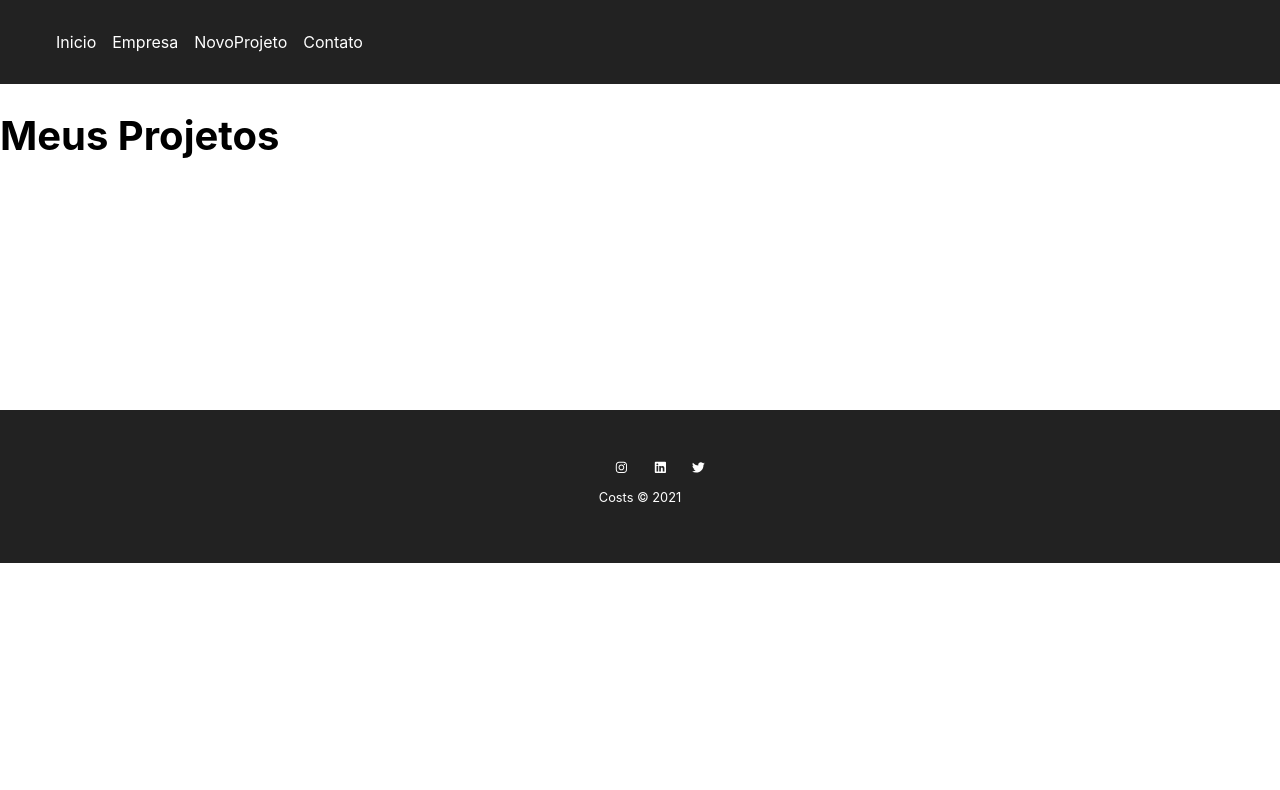
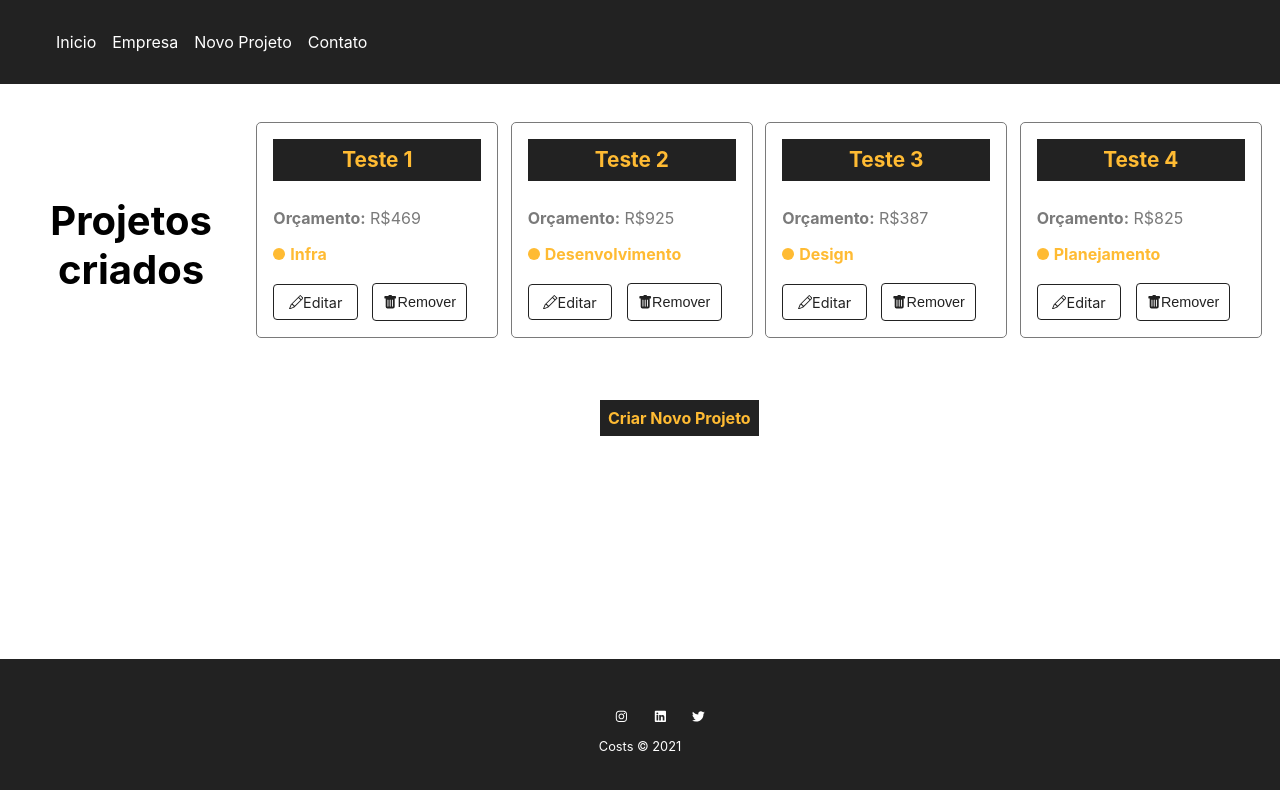
Before and after one commit to anagdinizp/Gerenciador-De-Projetos, a React (Create React App) app: page /Projetos in a window 1280 px wide. Shown: the top 790 px of the page. Built offline with nearby package versions, Linux system fonts and the light colour scheme; data requests are answered from the project's data file.

Commit message:
Cards dos projetos criados

```diff
--- a/db.json
+++ b/db.json
@@ -1,17 +1,17 @@
 {
   "projetos": [
     {
-      "name": "yago",
-      "custos": "22",
+      "name": "Teste 1",
+      "custos": "469",
       "categorias": {
-        "id": "3",
-        "name": "Design"
+        "id": "1",
+        "name": "Infra"
       },
       "id": 1
     },
     {
-      "name": "projeto teste",
-      "custos": "5435453",
+      "name": "Teste 2",
+      "custos": "925",
       "categorias": {
         "id": "2",
         "name": "Desenvolvimento"
@@ -19,112 +19,22 @@
       "id": 2
     },
     {
-      "name": "Python | HTML5 | CSS3 | JavaScript",
-      "custos": "5664",
+      "name": "Teste 3",
+      "custos": "387",
       "categorias": {
-        "id": "2",
-        "name": "Desenvolvimento"
+        "id": "3",
+        "name": "Design"
       },
       "id": 3
     },
     {
-      "name": "teste",
-      "custos": "5464524",
+      "name": "Teste 4",
+      "custos": "825",
       "categorias": {
-        "id": "1",
-        "name": "Infra"
+        "id": "4",
+        "name": "Planejamento"
       },
       "id": 4
-    },
-    {
-      "name": "yago",
-      "custos": "3434",
-      "categorias": {
-        "id": "3",
-        "name": "Design"
-      },
-      "id": 5
-    },
-    {
-      "name": "projeto teste",
-      "custos": "35345",
-      "categorias": {
-        "id": "1",
-        "name": "Infra"
-      },
-      "id": 6
-    },
-    {
-      "name": "Mãe",
-      "custos": "64565474",
-      "categorias": {
-        "id": "2",
-        "name": "Desenvolvimento"
-      },
-      "id": 7
-    },
-    {
-      "name": "mais um",
-      "custos": "435353",
-      "categorias": {
-        "id": "2",
-        "name": "Desenvolvimento"
-      },
-      "id": 8
-    },
-    {
-      "name": "fdgdfgd",
-      "custos": "234324",
-      "categorias": {
-        "id": "3",
-        "name": "Design"
-      },
-      "id": 9
-    },
-    {
-      "name": "Ana Gabriela Diniz Pimentel",
-      "custos": "3434",
-      "categorias": {
-        "id": "1",
-        "name": "Infra"
-      },
-      "id": 10
-    },
-    {
-      "name": "Python | HTML5 | CSS3 | JavaScript",
-      "custos": "242",
-      "categorias": {
-        "id": "1",
-        "name": "Infra"
-      },
-      "id": 11
-    },
-    {
-      "name": "projeto da sua mae",
-      "custos": "242342342",
-      "categorias": {
-        "id": "2",
-        "name": "Desenvolvimento"
-      },
-      "id": 12
-    },
-    {
-      "name": "Python | HTML5 | CSS3 | JavaScript",
-      "custos": "5454",
-      "categorias": {
-        "id": "2",
-        "name": "Desenvolvimento"
-      },
-      "id": 13
-    },
-    {
-      "name": "yago cheiroso",
-      "custos": "222222",
-      "categorias": {
-        "id": "3",
-        "name": "Design"
-      },
-      "id": 14
     }
   ],
   "categorias": [
--- a/src/Componentes/Layout/Navbar/Navbar.js
+++ b/src/Componentes/Layout/Navbar/Navbar.js
@@ -9,7 +9,7 @@ const Navbar = () => {
                 <Ul>
                     <Li><A href="/">Inicio</A></Li>
                     <Li><A href="/Empresa">Empresa</A></Li>
-                    <Li><A href="/NovoProjeto">NovoProjeto</A></Li>
+                    <Li><A href="/NovoProjeto">Novo Projeto</A></Li>
                     <Li><A href="/Contato">Contato</A></Li>
                 </Ul>
             </Container>
--- a/src/Componentes/Paginas/Inicio/style.js
+++ b/src/Componentes/Paginas/Inicio/style.js
@@ -17,10 +17,14 @@ export const Link = styled.a`
     padding: 0.5em;
     :hover {
         cursor: pointer;
+        color: white;
     }
 `;
 
 export const H1 = styled.h1`
     font-size: 2.5em;
     margin-bottom:  0.5em;
+    text-align: center;
+    margin-right: 0.5em;
+    margin-top: 2em;
 `;
--- a/src/Componentes/Paginas/Projetos/Projetos.js
+++ b/src/Componentes/Paginas/Projetos/Projetos.js
@@ -1,12 +1,45 @@
-import { Projects } from './style';
-import { H1 } from "../Inicio/style";
+import api from '../../../Services/api';
+import { useState, useEffect } from 'react';
+import { ContainerProjetos, Titulo, Caixa, Ahref} from './style';
+import { H1} from "../Inicio/style";
+import CardDoProjeto from '../../Projeto/CardDoProjeto/CardDoProjeto';
 
 const Projetos = () => {
+    const [projetos, setProjetos] = useState("")
+
+    useEffect(() => {
+        api
+            .get("/projetos")
+            .then((dados) => {
+                setProjetos(dados.data)
+            })
+            .catch((err) => {
+                console.error(err)
+            });
+    }, [])
 
     return(
-        <Projects>
-            <H1>Meus Projetos</H1>
-        </Projects>
+        <>
+            <ContainerProjetos>
+                <Titulo>
+                    <H1>Projetos criados</H1>
+                    {projetos.length > 0 &&
+                projetos.map((projeto) => (
+                    <CardDoProjeto
+                    id={projeto.id}
+                    name={projeto.name}
+                    custos={projeto.custos}
+                    categorias={projeto.categorias.name}
+                    key={projeto.id}
+                    ></CardDoProjeto>
+                ))}
+                </Titulo>
+            </ContainerProjetos>
+            <Caixa>
+                <Ahref href='/NovoProjeto'>Criar Novo Projeto</Ahref>
+
+            </Caixa>
+        </>
     );
 };
 
--- a/src/Componentes/Paginas/Projetos/style.js
+++ b/src/Componentes/Paginas/Projetos/style.js
@@ -1,5 +1,29 @@
 import styled from 'styled-components';
 
-export const Projects = styled.div`
+export const ContainerProjetos = styled.div`
+    padding: 2em;
+`;
 
+export const Titulo = styled.div`
+    display: flex;
+    justify-content: space-between;
+    margin-bottom: 2em;
+    align-items: left;
 `;
+
+export const Caixa = styled.div`
+    justify-content: flex-start;
+`;
+
+export const Ahref = styled.a`
+    font-weight: bold;
+    color: #ffbb33;
+    text-decoration: none;
+    background-color: #222;
+    padding: 0.5em;
+    margin-left: 600px;
+    :hover {
+        cursor: pointer;
+        color: white;
+    }
+`;
--- /dev/null
+++ b/src/Componentes/Projeto/CardDoProjeto/CardDoProjeto.js
@@ -0,0 +1,27 @@
+import {Card, H4, P, Funcionalidades, Span, Bolinha, Categorias, ALink, BotaoCard} from './style'
+import {BsPencil, BsFillTrashFill} from 'react-icons/bs';
+
+const CardDoProjeto = ({name, id, categorias, custos, removerProjeto}) => {
+    return(
+        <Card>
+            <H4>{name}</H4>
+            <P>
+                <Span>Orçamento:</Span> R${custos}
+            </P>
+            <Categorias>
+                <Bolinha></Bolinha> {categorias}
+            </Categorias>
+            <Funcionalidades>
+                <ALink href='/'>
+                    <BsPencil/> Editar
+                </ALink>
+                <BotaoCard>
+                    <BsFillTrashFill/> Remover
+                </BotaoCard>
+            </Funcionalidades>
+        </Card>
+    );
+
+};
+
+export default CardDoProjeto;
--- /dev/null
+++ b/src/Componentes/Projeto/CardDoProjeto/style.js
@@ -0,0 +1,91 @@
+import styled from 'styled-components';
+
+export const Card = styled.div`
+    padding: 1em;
+    border: 1px solid #7a7a7a;
+    border-radius: 5px;
+    width: 25%;
+    margin: 0.5%
+`;
+
+export const P = styled.p`
+    color: #7a7a7a;
+    margin-bottom: 1em;
+`;
+
+export const Funcionalidades = styled.div`
+    margin-top: 1.2em;
+    display: flex;
+    align-items: center;
+`;
+
+export const H4 = styled.h4`
+    background-color: #222;
+    color: #FFBB33;
+    padding: 0.4em;
+    margin-bottom: 1.3em;
+    font-size: 1.3em;
+    text-align: center;
+    margin-top: 0;
+`;
+
+export const Span = styled.span`
+    font-weight: bold;
+`;
+
+export const Categorias = styled.p`
+    display: flex;
+    align-items: center;
+    color: #ffbb33;
+    font-weight: bold;
+`;
+
+export const Bolinha = styled.span`
+    display: block;
+    width: 12px;
+    height: 12px;
+    border-radius: 50%;
+    background-color: #ffbb33;
+    margin-right: 5px;
+`;
+
+export const ALink = styled.a`
+    text-decoration: none;
+    border: none;
+    background-color: #fff;
+    color: #222;
+    font-size: 0.9em;
+    padding: 0.6em 1em;
+    margin-right: 1em;
+    cursor: pointer;
+    border: 1px solid #222;
+    border-radius: 4px;
+    display: flex;
+    align-items: center;
+    justify-content: center;
+    :hover {
+        background-color: #222;
+        color: #ffbb33;
+    }
+`;
+
+export const BotaoCard = styled.button`
+    text-decoration: none;
+    border: none;
+    background-color: #fff;
+    color: #222;
+    font-size: 0.9em;
+    padding: 0.6em 1em;
+    margin-right: 1em;
+    cursor: pointer;
+    border: 1px solid #222;
+    border-radius: 4px;
+    padding: 0.7em;
+    display: flex;
+    align-items: center;
+    justify-content: center;
+    :hover {
+        background-color: #222;
+        color: #ffbb33;
+    }
+`;
--- a/src/Mensagem/Mensagem.js
+++ b/src/Mensagem/Mensagem.js
@@ -19,7 +19,8 @@ const Mensagem = ({ children }) => {
 
     return(
         <MensagemContexto.Provider value={{mostrarMensagem}}>
-            <Msg visivel={visivel}>{mensagem}</Msg>
+            {visivel ? <Msg>{mensagem}</Msg> : <></>}
+
             {children}
         </MensagemContexto.Provider>
     );
--- a/src/Mensagem/style.js
+++ b/src/Mensagem/style.js
@@ -1,7 +1,6 @@
 import styled from 'styled-components';
 
 export const Msg = styled.div`
-    ${({visivel}) => visivel ? `
     width: 100%;
     padding: 1em;
     border: 1px solid lightgrey;
@@ -10,5 +9,4 @@ export const Msg = styled.div`
     margin-bottom: 2em;
     text-align: center;
     color: lightgrey;
-    ` : `display: none`}
 `;
```
